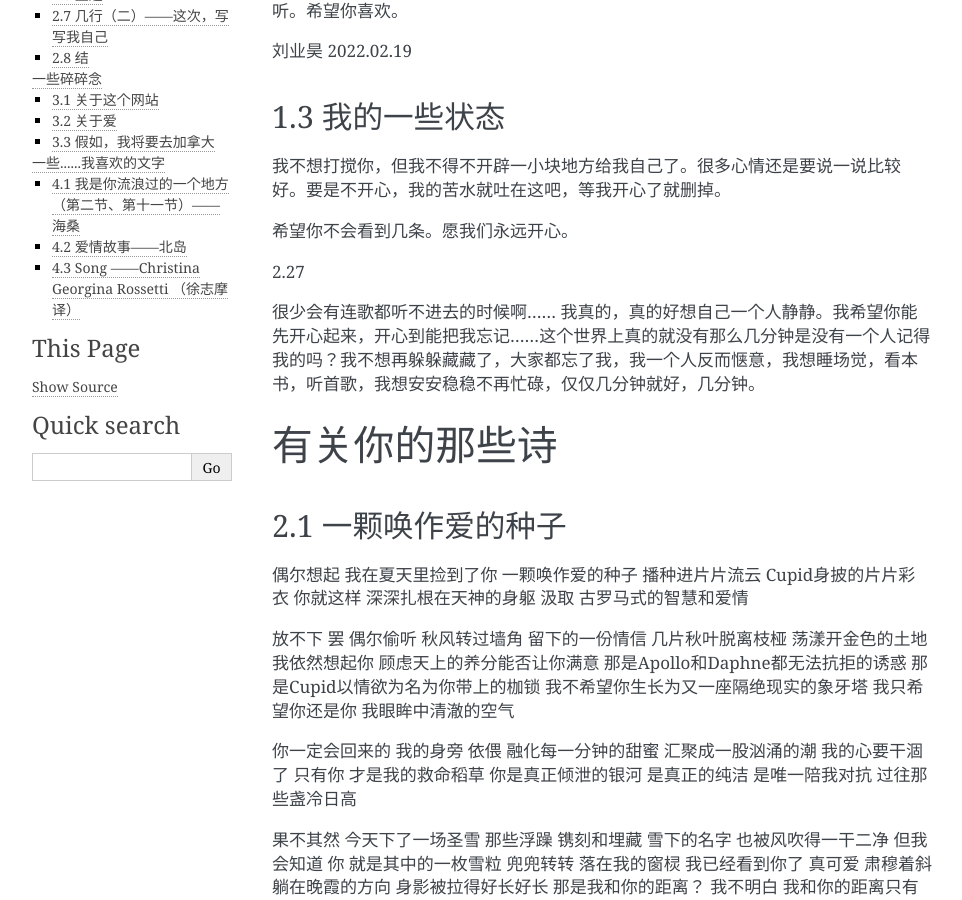
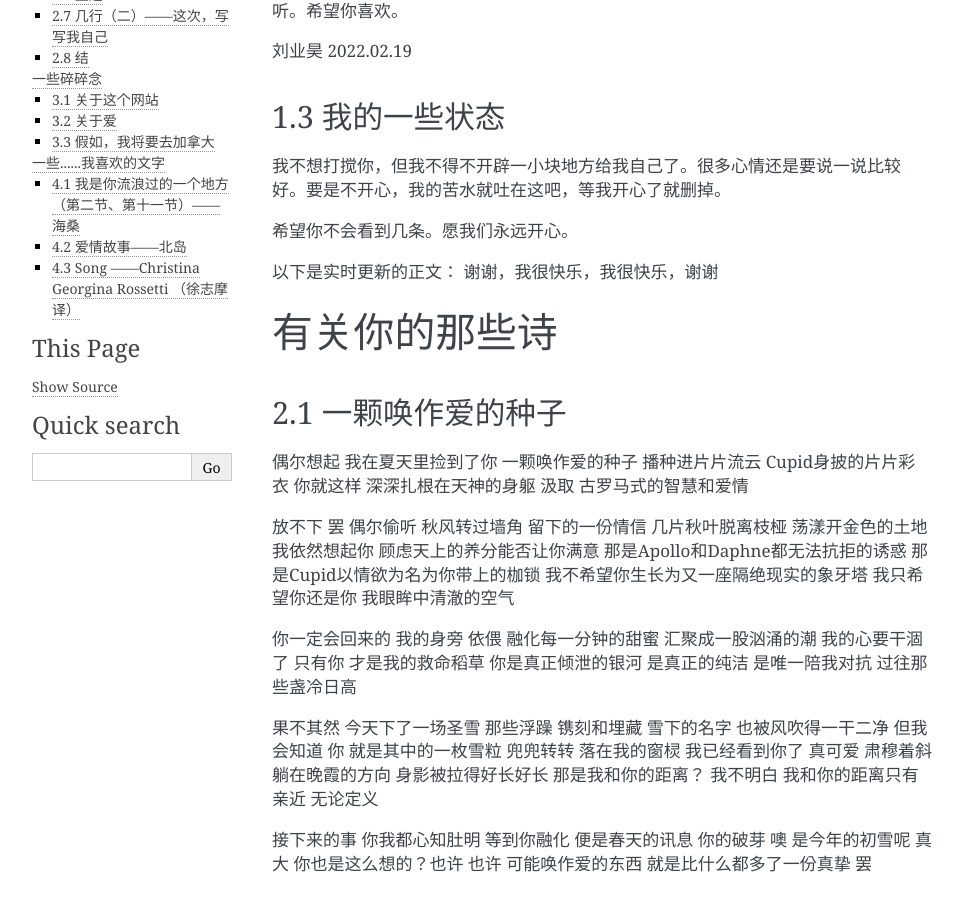
Before and after one commit to Leo4everlkc/my-blog, a Sphinx documentation site: the page built from source/language_introduction.rst, in a window 1280 px wide and 900 px high, scrolled down 320 px. Shown: the whole window, without its empty margins (148-1110 px from the left). Built offline with Sphinx 7.4.7, drawn with Linux system fonts in a browser that asks for light colours.

Commit message:
Update language_introduction.rst

```diff
--- a/source/language_introduction.rst
+++ b/source/language_introduction.rst
@@ -20,11 +20,8 @@ Hi, 欢迎莅临我的世界
 
 希望你不会看到几条。愿我们永远开心。
 
-
-2.27
-
-很少会有连歌都听不进去的时候啊……
-我真的，真的好想自己一个人静静。我希望你能先开心起来，开心到能把我忘记……这个世界上真的就没有那么几分钟是没有一个人记得我的吗？我不想再躲躲藏藏了，大家都忘了我，我一个人反而惬意，我想睡场觉，看本书，听首歌，我想安安稳稳不再忙碌，仅仅几分钟就好，几分钟。
+以下是实时更新的正文：
+谢谢，我很快乐，我很快乐，谢谢
 
 
 有关你的那些诗
```
